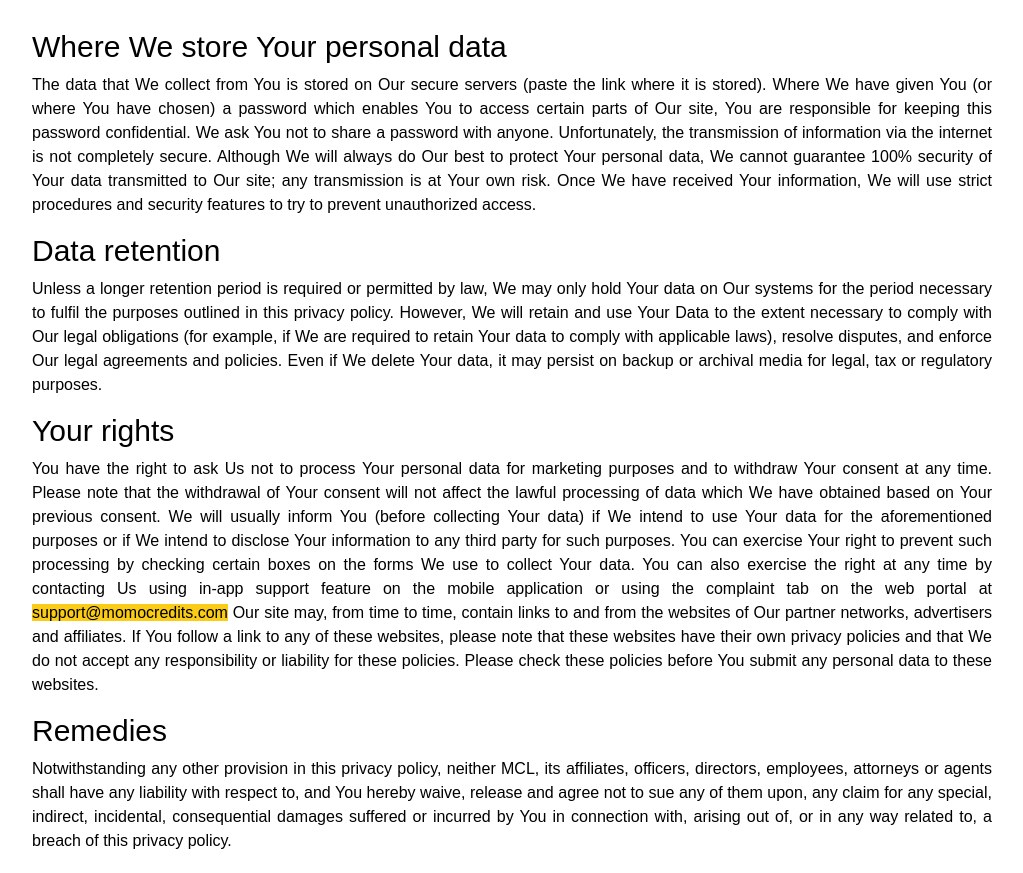
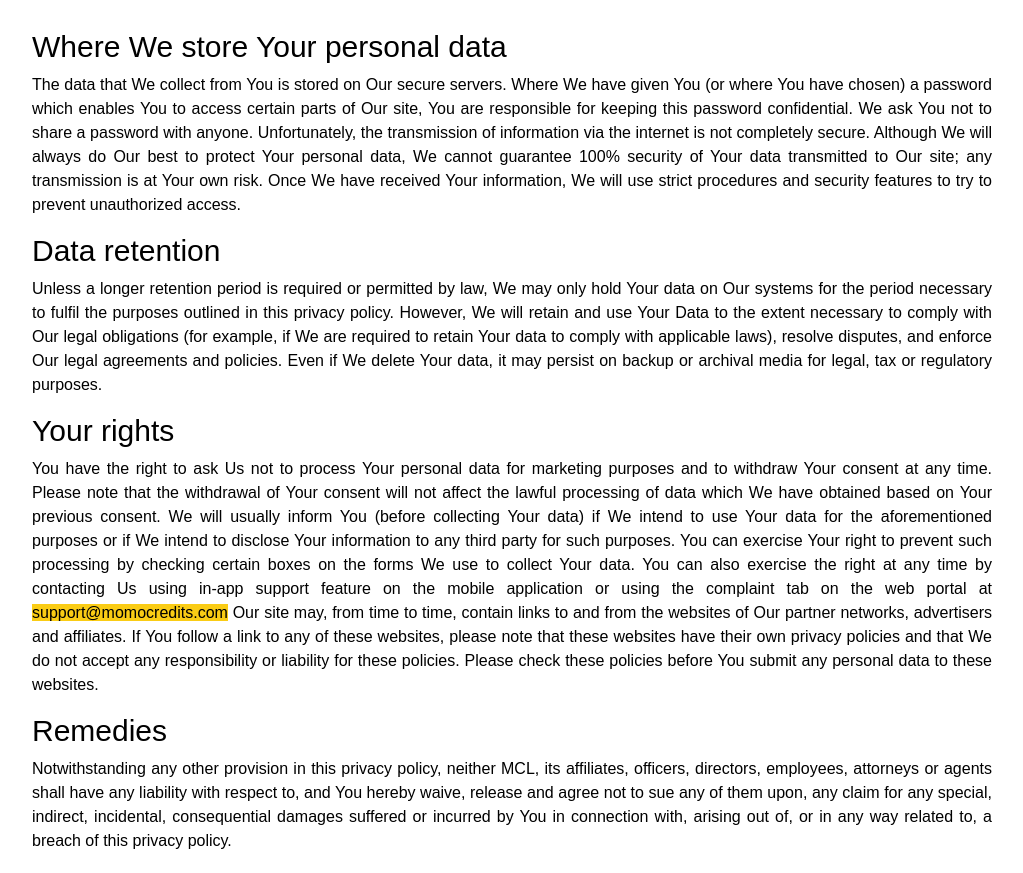
Before and after one commit to frankdev0/MOMO, a Gatsby site: page /privacy in a window 1280 px wide. Shown: the part 5136-6009 px from the top of the page, without its empty margins (128-1151 px from the left). Built offline with nearby package versions, Linux system fonts and the light colour scheme; Gatsby itself is replaced by a stand-in of ours.

Commit message:
ui changes

```diff
--- a/src/pages/privacy.tsx
+++ b/src/pages/privacy.tsx
@@ -292,7 +292,7 @@ export default function Terms({ location }) {
                     </div>
 
                     <div className="mt-2">
-                    The data that We collect from You is stored on Our secure servers (paste the link where it is stored). Where We have given You (or where You have chosen) a password which enables You to access certain parts of Our site, You are responsible for keeping this password confidential. We ask You not to share a password with anyone. Unfortunately, the transmission of information via the internet is not completely secure. Although We will always do Our best to protect Your personal data, We cannot guarantee 100% security of Your data transmitted to Our site; any transmission is at Your own risk. Once We have received Your information, We will use strict procedures and security features to try to prevent unauthorized access.
+                    The data that We collect from You is stored on Our secure servers. Where We have given You (or where You have chosen) a password which enables You to access certain parts of Our site, You are responsible for keeping this password confidential. We ask You not to share a password with anyone. Unfortunately, the transmission of information via the internet is not completely secure. Although We will always do Our best to protect Your personal data, We cannot guarantee 100% security of Your data transmitted to Our site; any transmission is at Your own risk. Once We have received Your information, We will use strict procedures and security features to try to prevent unauthorized access.
                     </div>
                 </div>
                 <div className='flex flex-col'>
```
